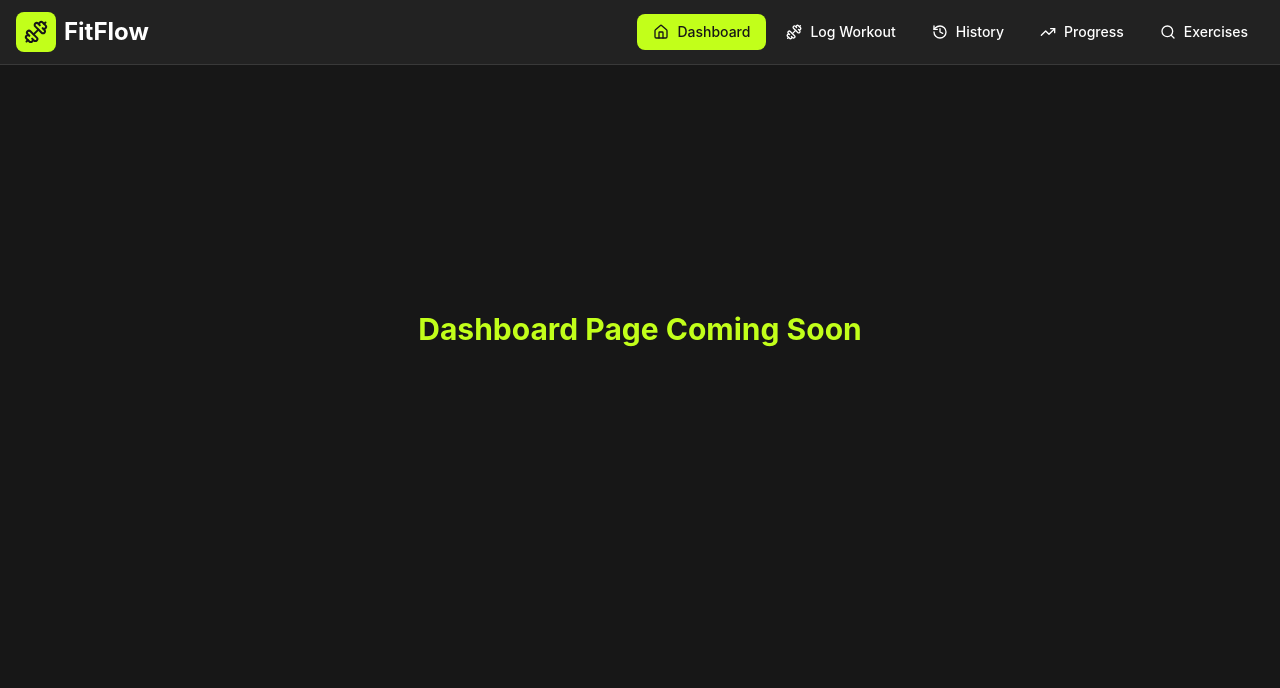
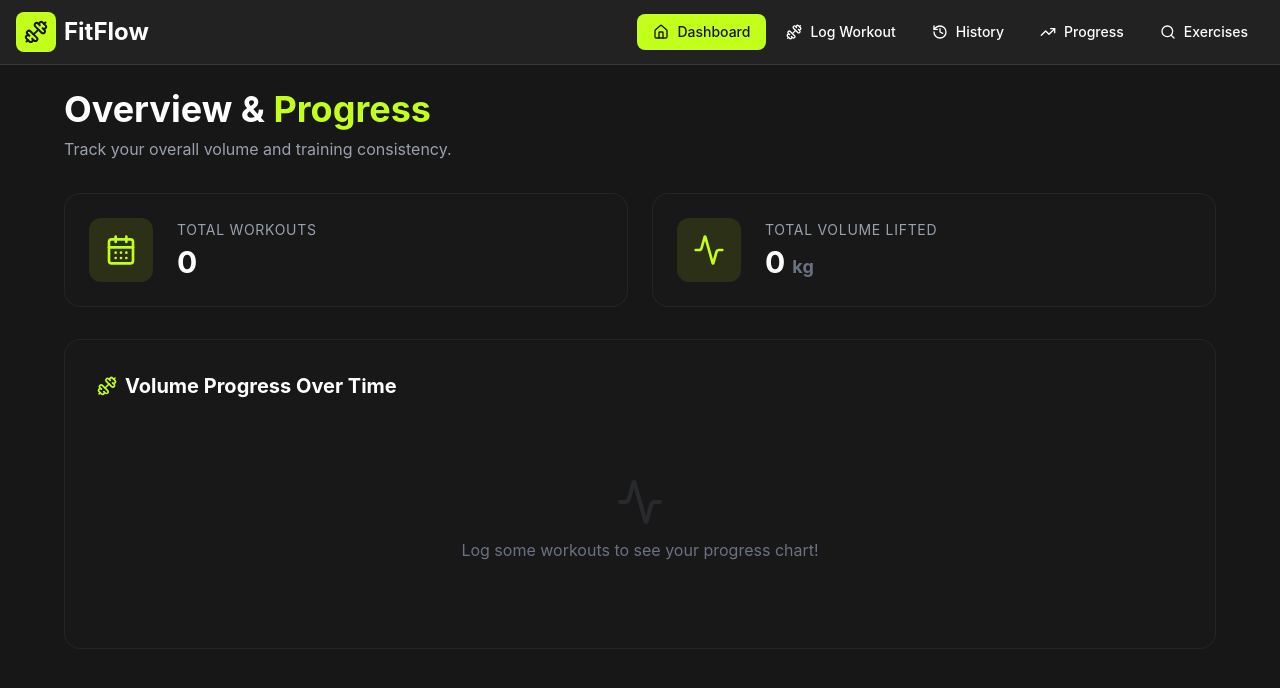
Before and after one commit to abdelrahmanelsafty75/FitFlow, a React (Vite) app: page / in a window 1280 px wide. Shown: the top 688 px of the page. Built offline with nearby package versions, Linux system fonts and the light colour scheme.

Commit message:
add: Dashboard with Recharts progress tracking

```diff
--- a/src/App.jsx
+++ b/src/App.jsx
@@ -3,6 +3,8 @@ import Navbar from './components/Navbar'
 import Exercises from './pages/Exercises'
 import LogWorkout from './pages/LogWorkout'
 import WorkoutHistory from './pages/WorkoutHistory'
+import Dashboard from './pages/Dashboard'
+
 
 const Placeholder = ({ title }) => (
   <div className="flex justify-center items-center h-[60vh]">
@@ -16,10 +18,9 @@ function App() {
       <Navbar />
       <main className="container mx-auto px-4 py-6">
         <Routes>
-          <Route path="/" element={<Placeholder title="Dashboard" />} />
+          <Route path="/" element={<Dashboard />} />
           <Route path="/log" element={<LogWorkout />} />
           <Route path="/history" element={<WorkoutHistory />} />
-          <Route path="/progress" element={<Placeholder title="Progress" />} />
           <Route path="/exercises" element={<Exercises />} />
         </Routes>
       </main>
--- /dev/null
+++ b/src/pages/Dashboard.jsx
@@ -0,0 +1,118 @@
+import { useWorkoutStore } from '../store/useWorkoutStore'
+import { Dumbbell, Activity, CalendarDays } from 'lucide-react'
+import {
+  AreaChart,
+  Area,
+  XAxis,
+  YAxis,
+  Tooltip,
+  ResponsiveContainer
+} from 'recharts'
+
+export default function Dashboard() {
+  const logs = useWorkoutStore((state) => state.logs)
+
+  const totalWorkouts = logs.length
+
+  const totalVolume = logs.reduce((total, log) => {
+    return total * (log.sets * log.reps * log.weight)
+  }, 0)
+
+
+  const chartDataMap = logs.reduce((acc, log) => {
+    const dateObj = new Date(log.date)
+    const dateStr = `${dateObj.getDate()}/${dateObj.getMonth() + 1}`
+
+    const volume = log.sets * log.reps * log.weight
+
+    if (acc[dateStr]) {
+      acc[dateStr].volume += volume
+    } else {
+      acc[dateStr] = { date: dateStr, volume: volume }
+    }
+    return acc
+  }, {})
+
+  const chartData = Object.values(chartDataMap).reverse()
+
+  return (
+    <div className="space-y-8 max-w-6xl mx-auto">
+
+
+      <div>
+        <h1 className="text-3xl md:text-4xl font-bold text-white mb-2">
+          Overview & <span className="text-primary">Progress</span>
+        </h1>
+        <p className="text-gray-400">Track your overall volume and training consistency.</p>
+      </div>
+
+      <div className="grid grid-cols-1 md:grid-cols-2 gap-6">
+
+        <div className="bg-[#181818] border border-white/5 rounded-2xl p-6 flex items-center gap-6">
+          <div className="bg-[#d3ff00]/10 p-4 rounded-xl">
+            <CalendarDays className="w-8 h-8 text-primary" />
+          </div>
+          <div>
+            <p className="text-gray-400 text-sm uppercase tracking-wider mb-1">Total Workouts</p>
+            <p className="text-3xl font-bold text-white">{totalWorkouts}</p>
+          </div>
+        </div>
+
+        <div className="bg-[#181818] border border-white/5 rounded-2xl p-6 flex items-center gap-6">
+          <div className="bg-[#d3ff00]/10 p-4 rounded-xl">
+            <Activity className="w-8 h-8 text-primary" />
+          </div>
+          <div>
+            <p className="text-gray-400 text-sm uppercase tracking-wider mb-1">Total Volume Lifted</p>
+            <p className="text-3xl font-bold text-white">{totalVolume.toLocaleString()} <span className="text-lg text-gray-500">kg</span></p>
+          </div>
+        </div>
+
+      </div>
+
+      <div className="bg-[#181818] border border-white/5 rounded-2xl p-6 md:p-8">
+        <h3 className="text-xl font-bold text-white mb-6 flex items-center gap-2">
+          <Dumbbell className="w-5 h-5 text-primary" />
+          Volume Progress Over Time
+        </h3>
+
+
+
+        {chartData.length > 0 ? (
+          <div className="h-72 md:h-96 w-full">
+            <ResponsiveContainer width="100%" height="100%">
+              <AreaChart data={chartData} margin={{ top: 10, right: 10, left: -20, bottom: 0 }}>
+                <defs>
+                  <linearGradient id="colorVolume" x1="0" y1="0" x2="0" y2="1">
+                    <stop offset="5%" stopColor="#d3ff00" stopOpacity={0.3}/>
+                    <stop offset="95%" stopColor="#d3ff00" stopOpacity={0}/>
+                  </linearGradient>
+                </defs>
+                <XAxis dataKey="date" stroke="#6b7280" fontSize={12} tickLine={false} axisLine={false} />
+                <YAxis stroke="#6b7280" fontSize={12} tickLine={false} axisLine={false} />
+                <Tooltip
+                  contentStyle={{ backgroundColor: '#0f0f0f', borderColor: '#333', borderRadius: '8px' }}
+                  itemStyle={{ color: '#d3ff00', fontWeight: 'bold' }}
+                />
+                <Area
+                  type="monotone"
+                  dataKey="volume"
+                  stroke="#d3ff00"
+                  strokeWidth={3}
+                  fillOpacity={1}
+                  fill="url(#colorVolume)"
+                />
+              </AreaChart>
+            </ResponsiveContainer>
+          </div>
+        ) : (
+          <div className="flex flex-col items-center justify-center h-48 text-gray-500">
+            <Activity className="w-12 h-12 mb-3 opacity-20" />
+            <p>Log some workouts to see your progress chart!</p>
+          </div>
+        )}
+      </div>
+
+    </div>
+  )
+}
```
